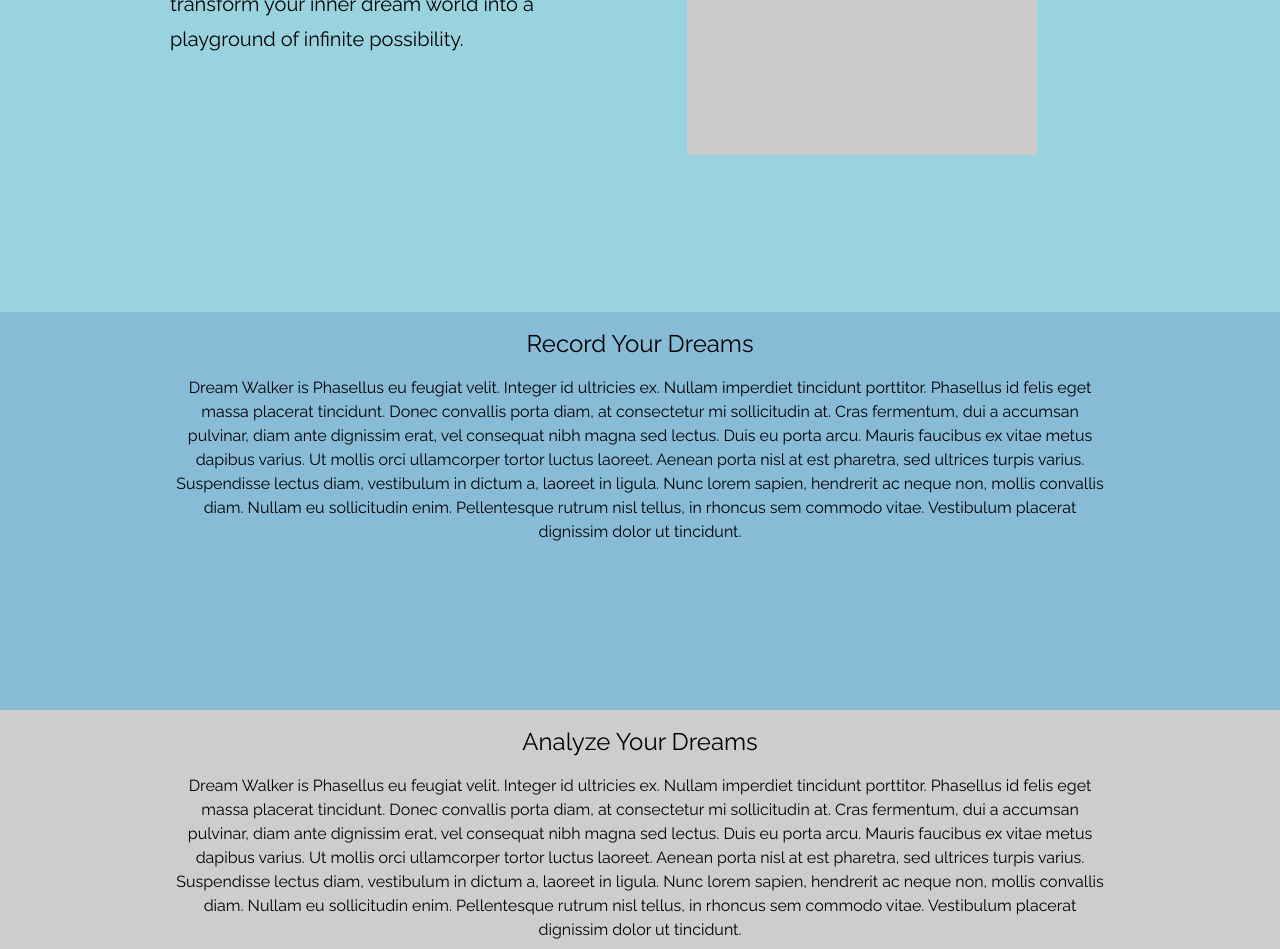
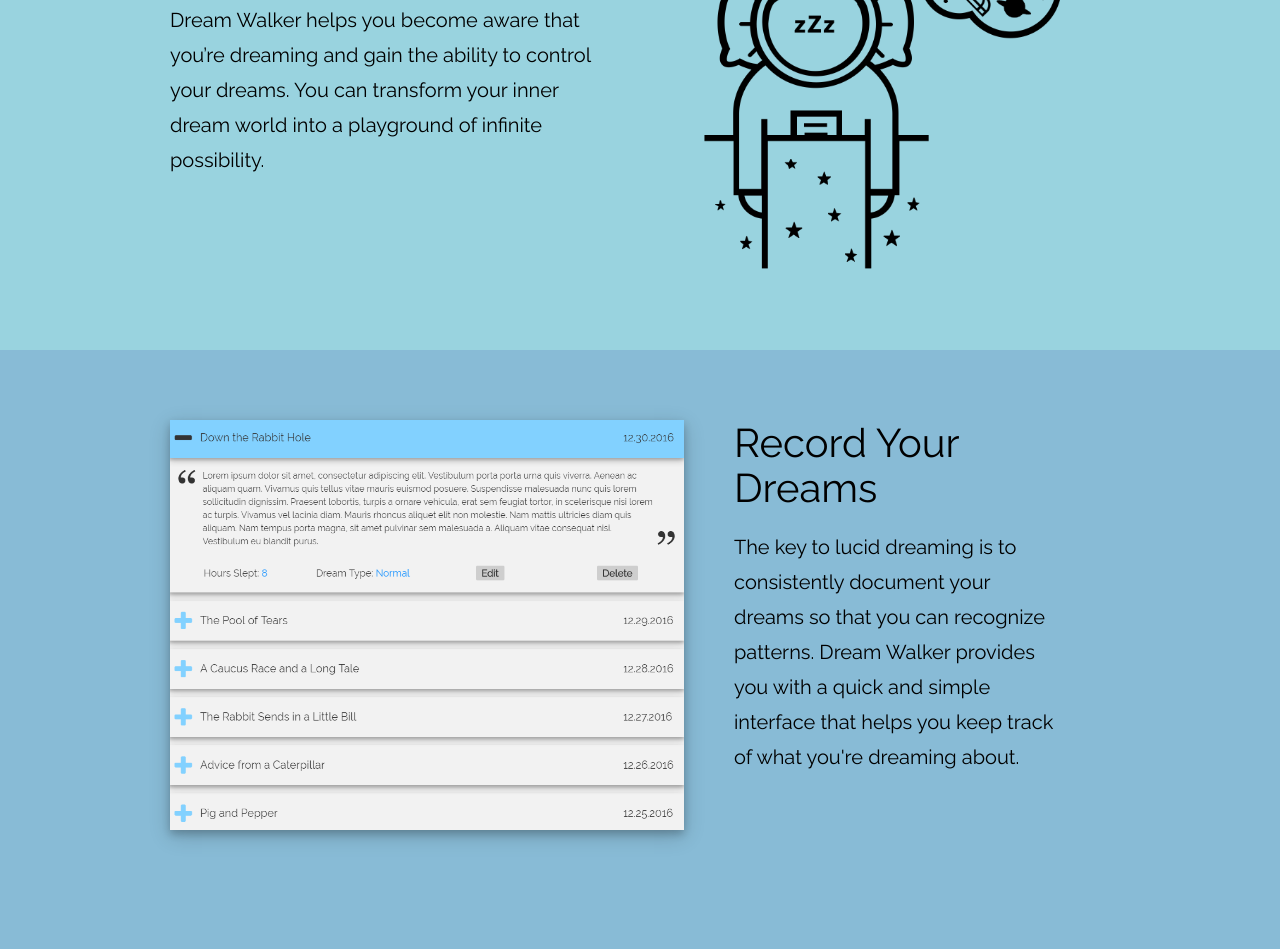
Before and after one commit to andymbryant/dream-walker, a website: page public/index.html in a window 1280 px wide. Shown: the part 675-1624 px from the top of the page. Drawn offline with nearby package versions, Linux system fonts and the light colour scheme; placeholder pictures from the web are drawn by us.

Commit message:
added content for about and journal sections

```diff
--- a/public/index.css
+++ b/public/index.css
@@ -314,7 +314,7 @@
 }
 
 #home {
-  padding-bottom: 150px;
+  padding-bottom: 170px;
   width: 100%;
   background: radial-gradient(ellipse at bottom, #002249 0%, #000 100%);
   text-align: center;
@@ -327,7 +327,8 @@
 }
 
 #about {
-  padding-bottom: 150px;
+  padding-top: 35px;
+  padding-bottom: 60px;
   width: 100%;
   background: #99D3DF;
   text-align: left;
@@ -342,6 +343,7 @@
 }
 
 .about-text h2 {
+  line-height: 45px;
   font-size: 40px;
   margin-bottom: 0;
 }
@@ -357,13 +359,47 @@
   float: right;
 }
 
+.astronaut {
+  width: 100%;
+}
+
 #journal {
+  padding-top: 70px;
   padding-bottom: 150px;
   width: 100%;
   background: #88bbd6;
-  text-align: center;
+  text-align: left;
   position: relative;
   z-index: 1;
+}
+
+.journal-text {
+  display: inline-block;
+  width: 35%;
+  position: relative;
+}
+
+.journal-img {
+  display: inline-block;
+  width: 60%;
+  float: left;
+  padding-right: 50px;
+}
+
+.journal-text h2 {
+  line-height: 45px;
+  font-size: 40px;
+  margin: 0;
+}
+
+.journal-text p {
+  font-size: 20px;
+  line-height:35px;
+}
+
+.dreams-example {
+  width: 100%;
+  box-shadow: 0 4px 8px 0 rgba(0, 0, 0, 0.2), 0 6px 20px 0 rgba(0, 0, 0, 0.19);
 }
 
 #analyze {
--- a/public/index.html
+++ b/public/index.html
@@ -50,7 +50,7 @@
 			<div class="row">
 				<div class="col-12">
 					<h1 id="title">DREAM WALKER</h1>
-					<p>Start lucid dreaming.</p>
+					<p>Dream a bit.</p>
 				</div>
 			</div>
 		</div>
@@ -62,11 +62,11 @@
 				<div class="row">
 					<div class="col-12">
 						<div class="about-text">
-							<h2>Lucid dreaming</h2>
-							<p>is an experience in which you become aware that you’re dreaming and gain the ability to control your dreams. It allows you to transform your inner dream world into a playground of infinite possibility.</p>
+							<h2>Experience lucid dreaming</h2>
+							<p>Dream Walker helps you become aware that you’re dreaming and gain the ability to control your dreams. You can transform your inner dream world into a playground of infinite possibility.</p>
 						</div>
 						<div class="about-img">
-							<img src="https://placehold.it/350x350">
+							<img src="images/dream-walker-astronaut.png" alt="dreaming-astronaut" class="astronaut">
 						</div>
 					</div>
 				</div>
@@ -77,10 +77,13 @@
 			<div id="journal">
 				<div class="row">
 					<div class="col-12">
-						<h2>Record Your Dreams</h2>
-						<p>Dream Walker is Phasellus eu feugiat velit. Integer id ultricies ex. Nullam imperdiet tincidunt porttitor. Phasellus id felis eget massa placerat tincidunt. Donec convallis porta diam, at consectetur mi sollicitudin at. Cras fermentum, dui a accumsan pulvinar, diam ante dignissim erat, vel consequat nibh magna sed lectus. Duis eu porta arcu. Mauris faucibus ex vitae metus dapibus varius.
-
-						Ut mollis orci ullamcorper tortor luctus laoreet. Aenean porta nisl at est pharetra, sed ultrices turpis varius. Suspendisse lectus diam, vestibulum in dictum a, laoreet in ligula. Nunc lorem sapien, hendrerit ac neque non, mollis convallis diam. Nullam eu sollicitudin enim. Pellentesque rutrum nisl tellus, in rhoncus sem commodo vitae. Vestibulum placerat dignissim dolor ut tincidunt.</p>
+						<div class="journal-img">
+							<img src="images/dream-walker-dreams-example.png" alt="dreams-example" class="dreams-example">
+						</div>
+						<div class="journal-text">
+							<h2>Record Your Dreams</h2>
+							<p>The key to lucid dreaming is to consistently document your dreams so that you can recognize patterns. Dream Walker provides you with a quick and simple interface that helps you keep track of what you're dreaming about.</p>
+						</div>
 					</div>
 				</div>
 			</div>
```
Also changed, not shown: public/images/dream-walker-astronaut.png (added), public/images/dream-walker-dreams-example.png (added).
